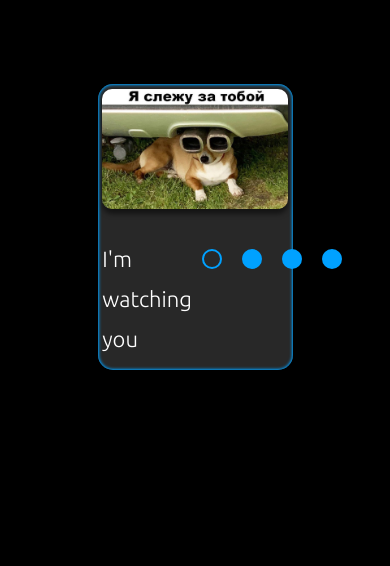
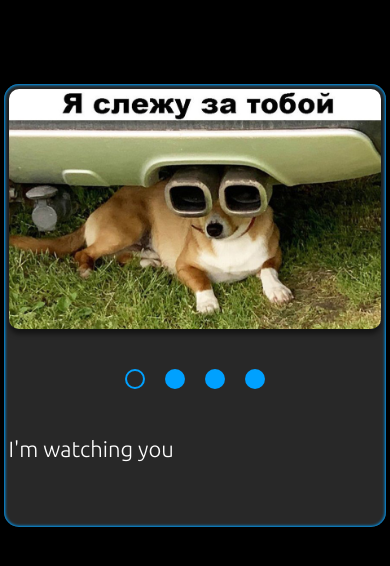
Before and after one commit to AleksLap/cssMemSlider, a plain HTML site: page cssMemSlider/index.html in a window 390 px wide. Drawn offline with Linux system fonts and the light colour scheme.

Commit message:
feat: add adaptive (Sun, Oct 17, 2021 20:32 PM)

```diff
--- a/cssMemSlider/script.js
+++ b/cssMemSlider/script.js
@@ -14,7 +14,8 @@ function init() {
   images.forEach(item => {
     item.style.width = width + 'px';
     item.style.height = 'auto';
-  })
+  });
+  rollSlider();
 };
 
 function removeActiveClass() {
@@ -25,7 +26,6 @@ function removeActiveClass() {
 
 function rollSlider() {
   sliderInner.style.transform = `translate(-${index * width}px)`;
-  console.log('toleft: ' + `translate(-${index * width}px)`)
 };
 
 function hideShowText() {
@@ -39,7 +39,7 @@ function hideShowText() {
 controlItems.forEach(item => {
   item.addEventListener('click', function() {
     let controlInd = +this.dataset.index;
-    console.log(controlInd)
+
     if(index === controlInd) {
       return;
     } else {
@@ -47,6 +47,8 @@ controlItems.forEach(item => {
       removeActiveClass();
       this.querySelector('.span').classList.add('span-active');
       hideShowText();
+      sliderInner.classList.add('transition');
+      setTimeout(() => sliderInner.classList.remove('transition'), 500);
       rollSlider();
     }
   })
--- a/cssMemSlider/style.css
+++ b/cssMemSlider/style.css
@@ -30,6 +30,9 @@
 .slider-inner {
   display: flex;
   flex-direction: row;
+}
+
+.transition {
   transition: all ease 0.5s;
 }
 
@@ -45,6 +48,10 @@
 .slider-text,
 .slider-control {
   margin-top: 30px;
+}
+
+.slider-control {
+  -webkit-tap-highlight-color: rgba(0, 0, 0, 0);
 }
 
 .text {
@@ -105,3 +112,31 @@
 .control-item:active .span-active {
   background-color: transparent;
 }
+
+@media screen and (max-width: 1440px) {
+  .container {
+    max-width: 70vw;
+  }
+}
+
+@media screen and (max-width: 770px) {
+  .container {
+    max-width: 98vw;
+    padding-bottom: 15%;
+  }
+
+  .slider-group {
+    flex-direction: column;
+  }
+
+  .slider-control {
+    order: 1;
+    margin-left: auto;
+    margin-right: auto;
+  }
+
+  .slider-text {
+    order: 2;
+    font-size: 18px;
+  }
+}
```
